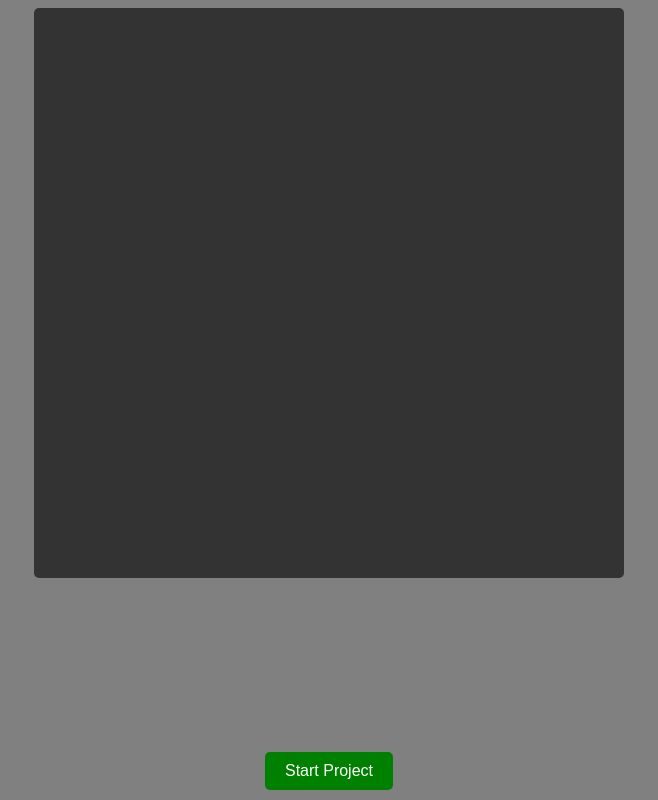
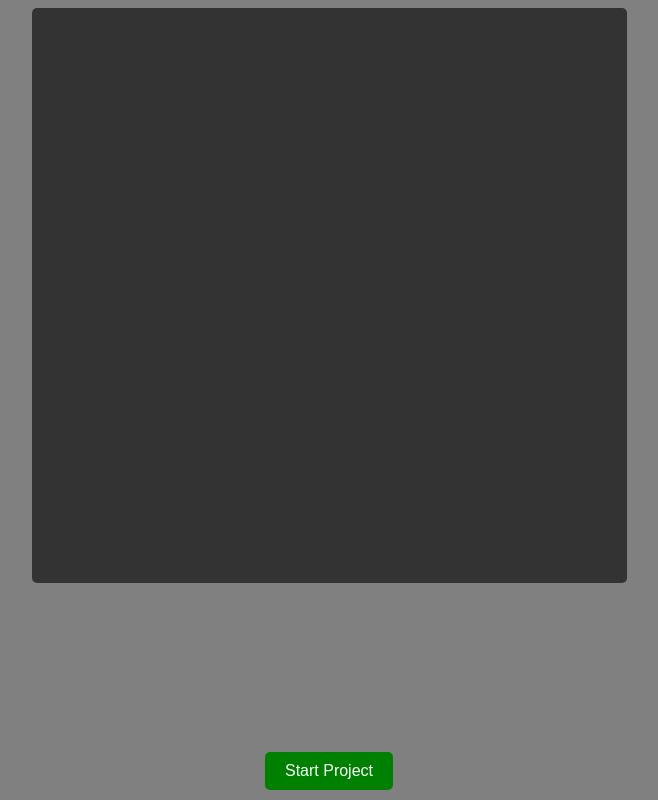
Before and after one commit to Breakout-X/VHS, a plain HTML site: page index.html in a window 1280 px wide. Shown: the whole page, without its empty margins (311-969 px from the left). Drawn offline with Linux system fonts and the light colour scheme.

Commit message:
Update index.html
Signed-off-by: Breakout-X The Rexercat <153556885+Breakout-X@users.noreply.github.com>

```diff
--- a/index.html
+++ b/index.html
@@ -26,8 +26,8 @@
             background-color: #333;
             display: block;
             margin: 0 auto;
-            width: 550px;
-            height: 550px;
+            width: 555px;
+            height: 555px;
         }
         #mobileControls {
             position: fixed;
```
